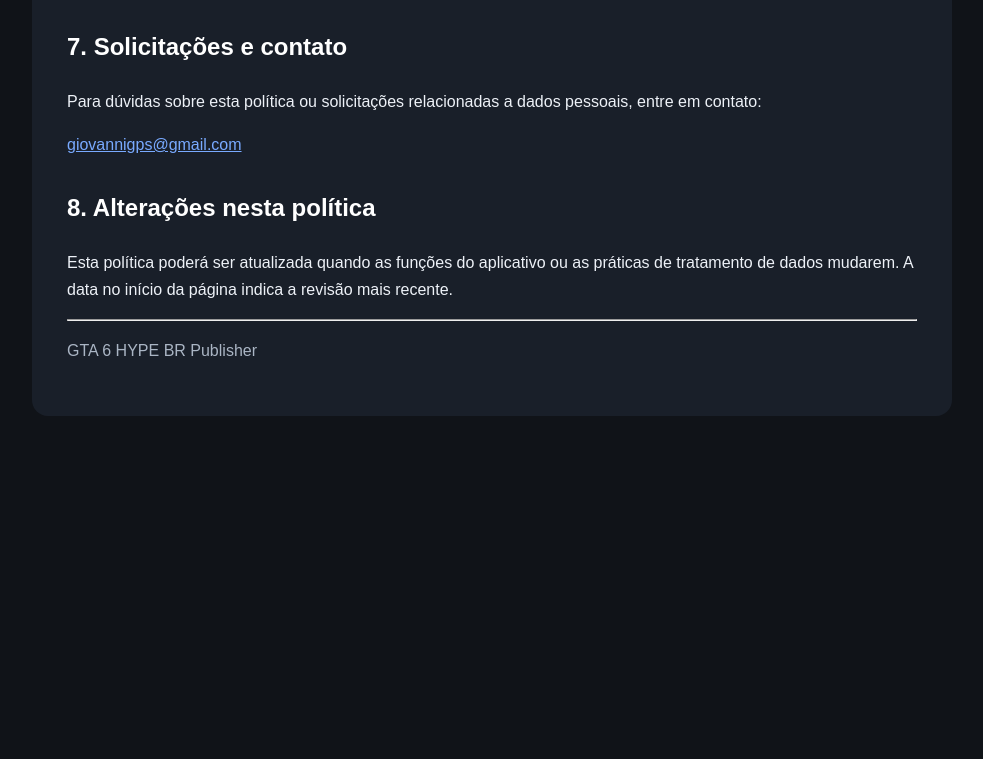
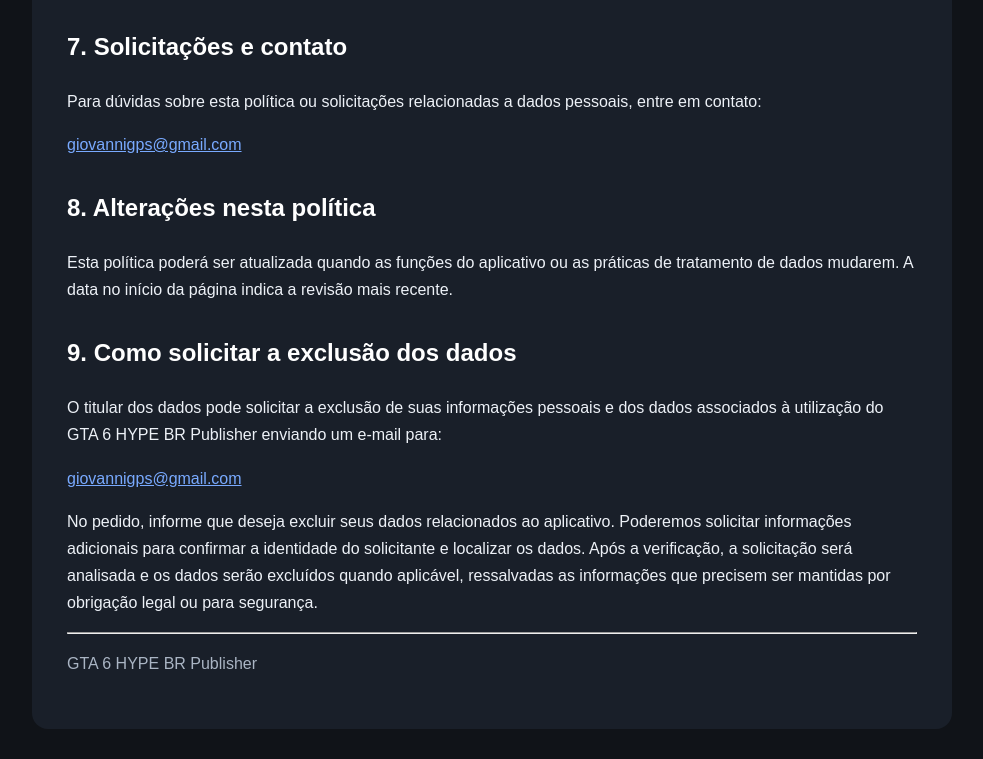
Before and after one commit to giovannigps/gta6hype-privacy, a plain HTML site: page index.html in a window 1280 px wide. Shown: the part 1680-2439 px from the top of the page, without its empty margins (148-1131 px from the left). Before the commit the page ends 2126 px from the top, so only its background shows below. Drawn offline with Linux system fonts and the light colour scheme.

Commit message:
Update index.html

```diff
--- a/index.html
+++ b/index.html
@@ -70,6 +70,13 @@
   <h2>8. Alterações nesta política</h2>
   <p>Esta política poderá ser atualizada quando as funções do aplicativo ou as práticas de tratamento de dados mudarem. A data no início da página indica a revisão mais recente.</p>
 
+
+<h2>9. Como solicitar a exclusão dos dados</h2>
+<p>O titular dos dados pode solicitar a exclusão de suas informações pessoais e dos dados associados à utilização do GTA 6 HYPE BR Publisher enviando um e-mail para:</p>
+<p><a href="mailto:giovannigps@gmail.com">giovannigps@gmail.com</a></p>
+<p>No pedido, informe que deseja excluir seus dados relacionados ao aplicativo. Poderemos solicitar informações adicionais para confirmar a identidade do solicitante e localizar os dados. Após a verificação, a solicitação será analisada e os dados serão excluídos quando aplicável, ressalvadas as informações que precisem ser mantidas por obrigação legal ou para segurança.</p>
+
+
   <hr>
   <p class="muted">GTA 6 HYPE BR Publisher</p>
 </main>
```
